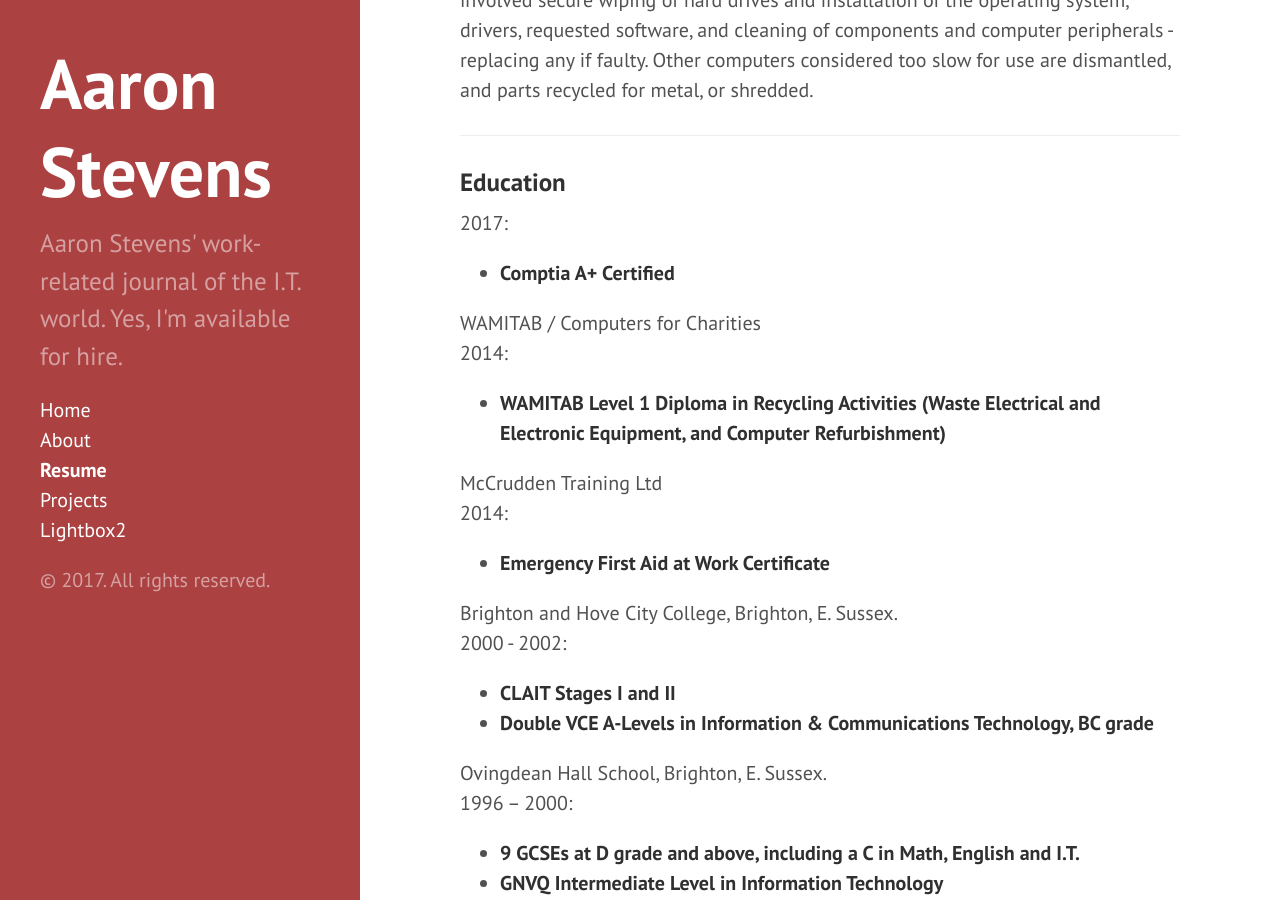
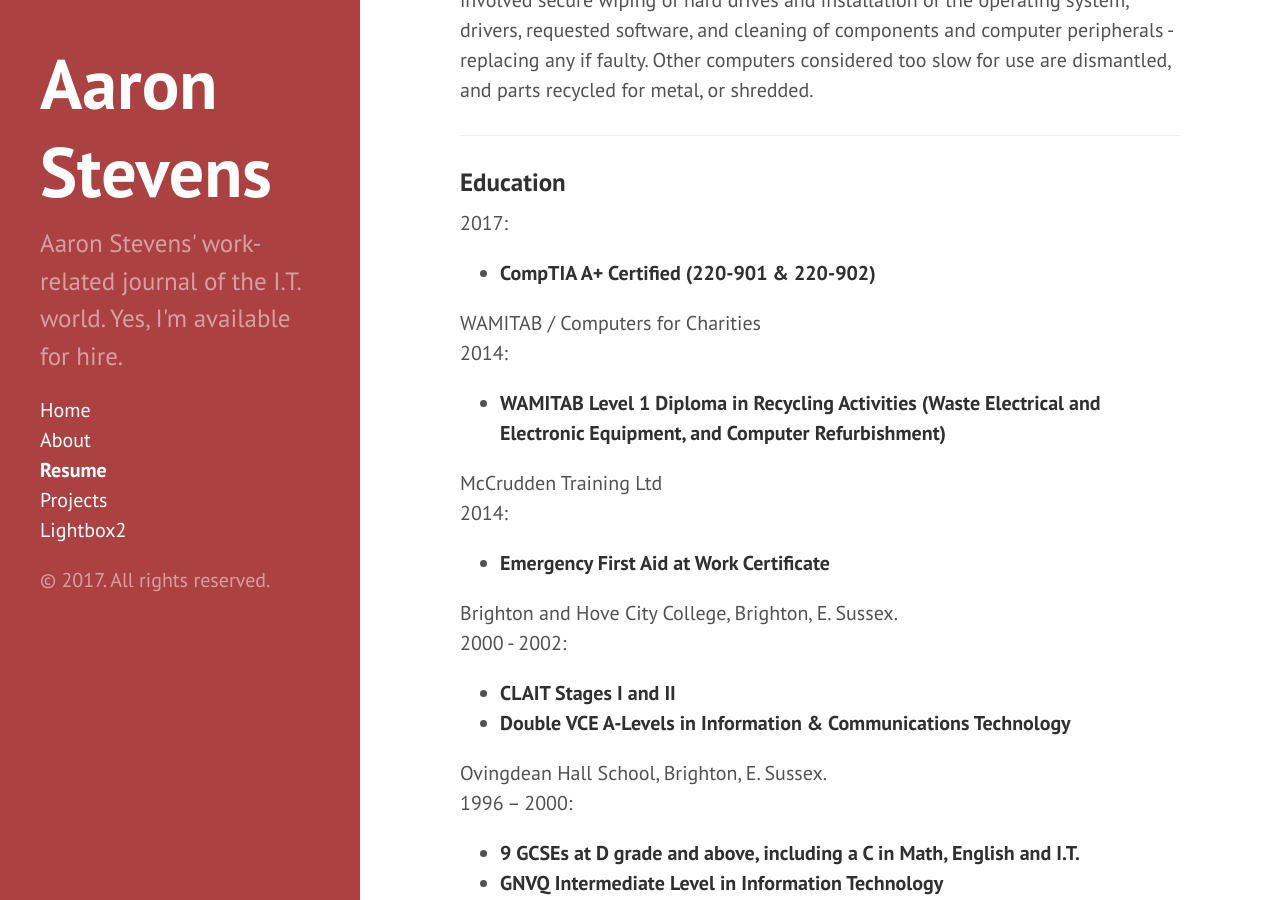
Before and after one commit to aaronstevens/aaronstevens.github.io, a Jekyll site: the page built from 02-resume.md, in a window 1280 px wide and 900 px high, scrolled down 1055 px. Built offline with Jekyll 4.4.1, drawn with Linux system fonts in a browser that asks for light colours.

Commit message:
Updates.

```diff
--- a/02-resume.md
+++ b/02-resume.md
@@ -41,7 +41,7 @@ I voluntarily worked at Computers for Charities three times a week refurbishing
 
 2017:
 
-* __Comptia A+ Certified__
+* __CompTIA A+ Certified (220-901 & 220-902)__
 
 WAMITAB / Computers for Charities
 2014:
@@ -58,7 +58,7 @@ Brighton and Hove City College, Brighton, E. Sussex.
 2000 - 2002:
 
 * __CLAIT Stages I and II__
-* __Double VCE A-Levels in Information & Communications Technology, BC grade__
+* __Double VCE A-Levels in Information & Communications Technology__
 
 Ovingdean Hall School, Brighton, E. Sussex.
 1996 – 2000:
```
Also changed, not shown: 01-about.md (+1 -1 lines).
